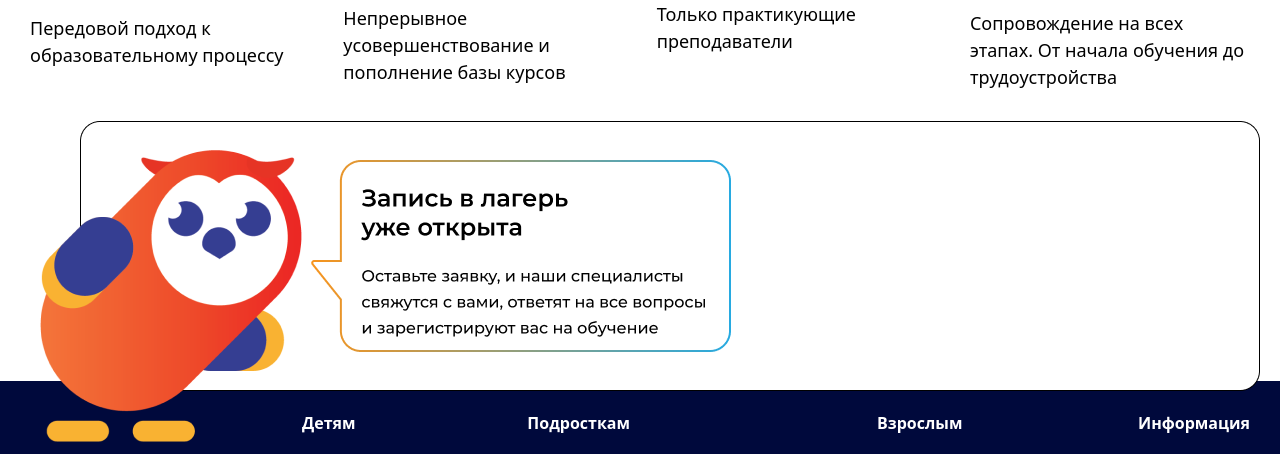
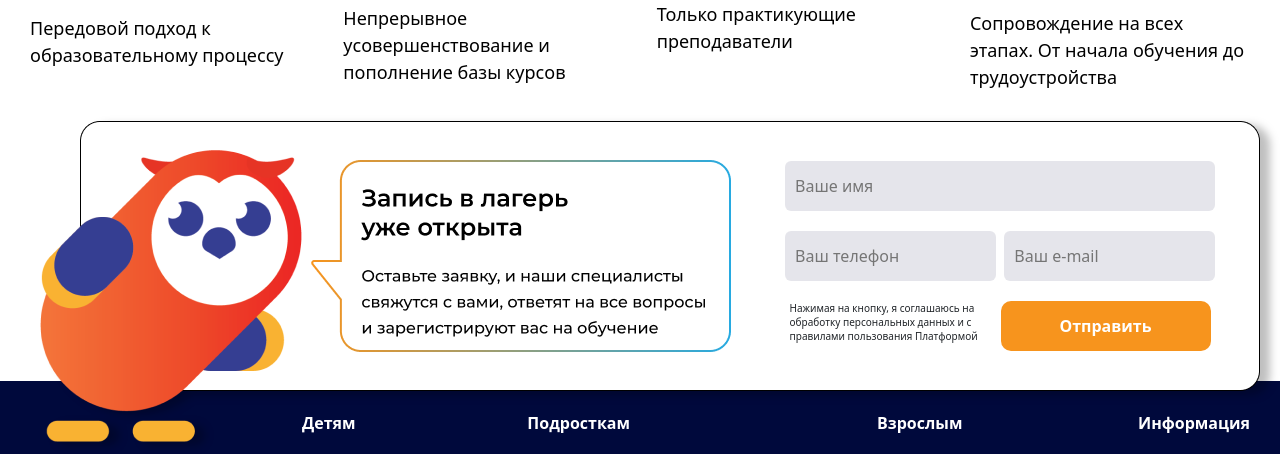
Before and after one commit to AlexDyakonov/cod-cite, a website built with Parcel: page index.html in a window 1280 px wide. Shown: the part 3226-3680 px from the top of the page. Built offline with nearby package versions, Linux system fonts and the light colour scheme.

Commit message:
Finished form in footer

```diff
--- a/css/main.css
+++ b/css/main.css
@@ -476,24 +476,81 @@
   display: flex;
   justify-content: center;
   align-items: center;
+
 }
 
 .container-7{
+  position: relative;
   width: 1220px;
   height: 260px;
 }
 
 .img-form{
   z-index: 1;
+  filter: drop-shadow(10px 4px 4px rgba(0, 0, 0, 0.25));
 }
 
 .form{
+  position: absolute;
+  width: 460px;
+  height: 200px;
+  border-radius: 6px;
+  z-index: 2;
+  top: 40px;
+  right: 20px;
+}
 
-  width: 440px;
+.form-inputs{
+  text-align: center;
+  width: 430px;
+  margin: 0 auto;
+}
+
+.input-number-email{
+  display: flex;
+  justify-content: space-between;
+  margin-bottom: 20px;;
+}
+
+.button-container{
+  display: flex;
+  justify-content: center;
+  align-content: center;
+}
+
+.button-text{
+  width: 211px;
+  height: 56px;
+  line-height: 14px;
+  font-size: 10px;
+}
+
+.form input{
+  background: rgba(0, 9, 60, 0.1);
+  border-radius: 6px;
+  border: none;
+  padding: 10px;
+  color: #4F4F4F;
+  width: 49%;
   height: 50px;
-  border-radius: 6px;
-  background: rgba(0, 9, 60, 0.1);
-  z-index: 2;
+}
+
+.form input[type="text"]{
+  width: 100%;
+  height: 50px;
+  margin-bottom: 20px;
+}
+
+.send-btn{
+  width: 210px;
+  height: 50px;
+  background: #F7941D;
+  border: none;
+  border-radius: 10px;
+  color: white;
+  line-height: 26px;
+  font-weight: bold;
+  cursor: pointer;
 }
 
 .footer-section{
--- a/index.html
+++ b/index.html
@@ -247,9 +247,25 @@
   <div class="section-7">
     <div class="container-7">
       <img class="img-form" src="./img/form-footer.png" alt="form-footer">
-      <div class="form">
-        Введите имя
-      </div>
+      <form method="post" class="form">
+        <div class="form-inputs">
+          <input type="text" placeholder="Ваше имя">
+          <div class="input-number-email">
+            <input type="number" placeholder="Ваш телефон">
+            <input type="email" placeholder="Ваш e-mail">
+          </div>
+        </div>
+        <div class="button-container">
+          <div class="button-text">
+            Нажимая на кнопку, я соглашаюсь
+            на обработку персональных данных
+            и с правилами пользования Платформой
+          </div>
+          <button class="send-btn">
+            Отправить
+          </button>
+        </div>
+      </form>
     </div>
   </div>
 
```
